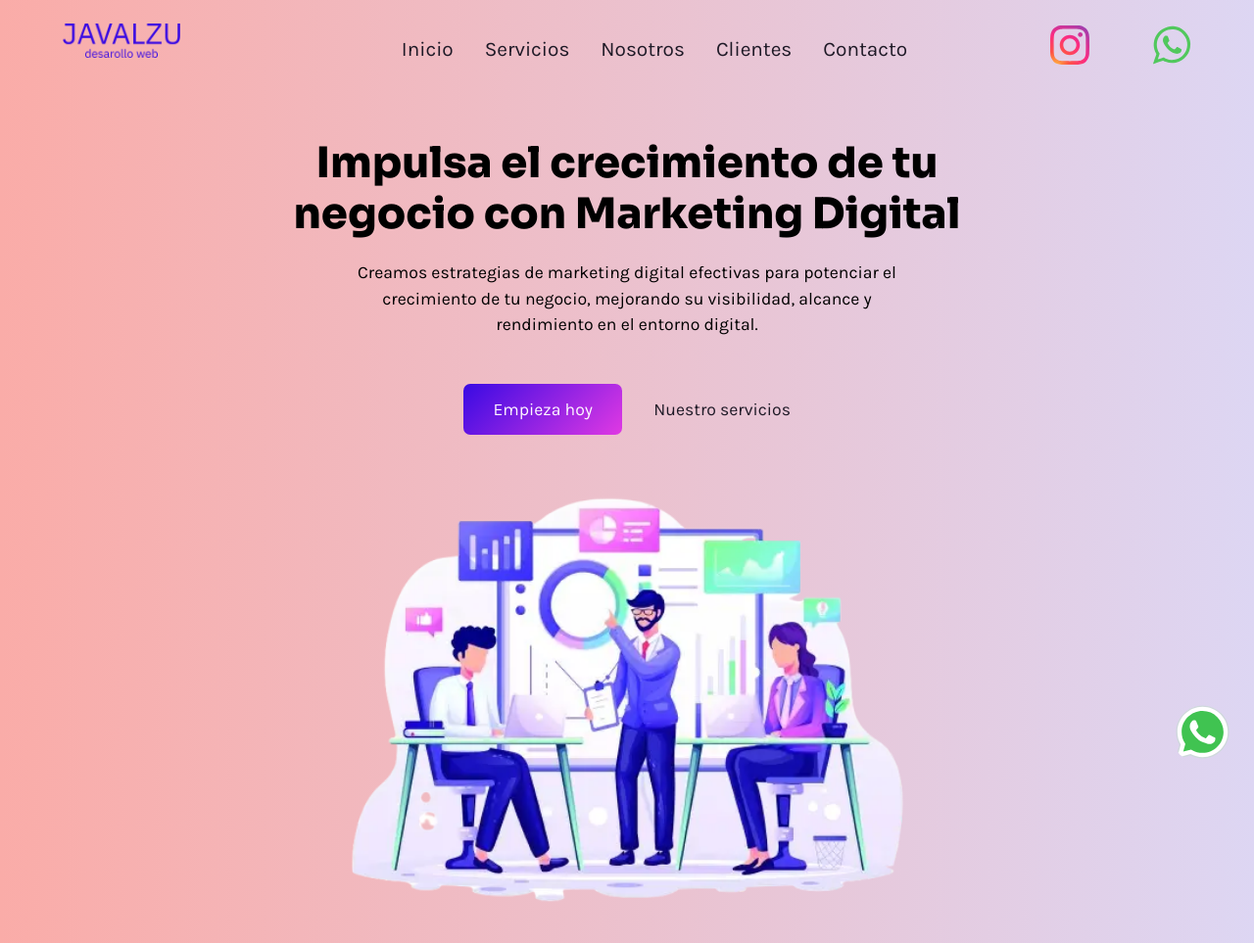
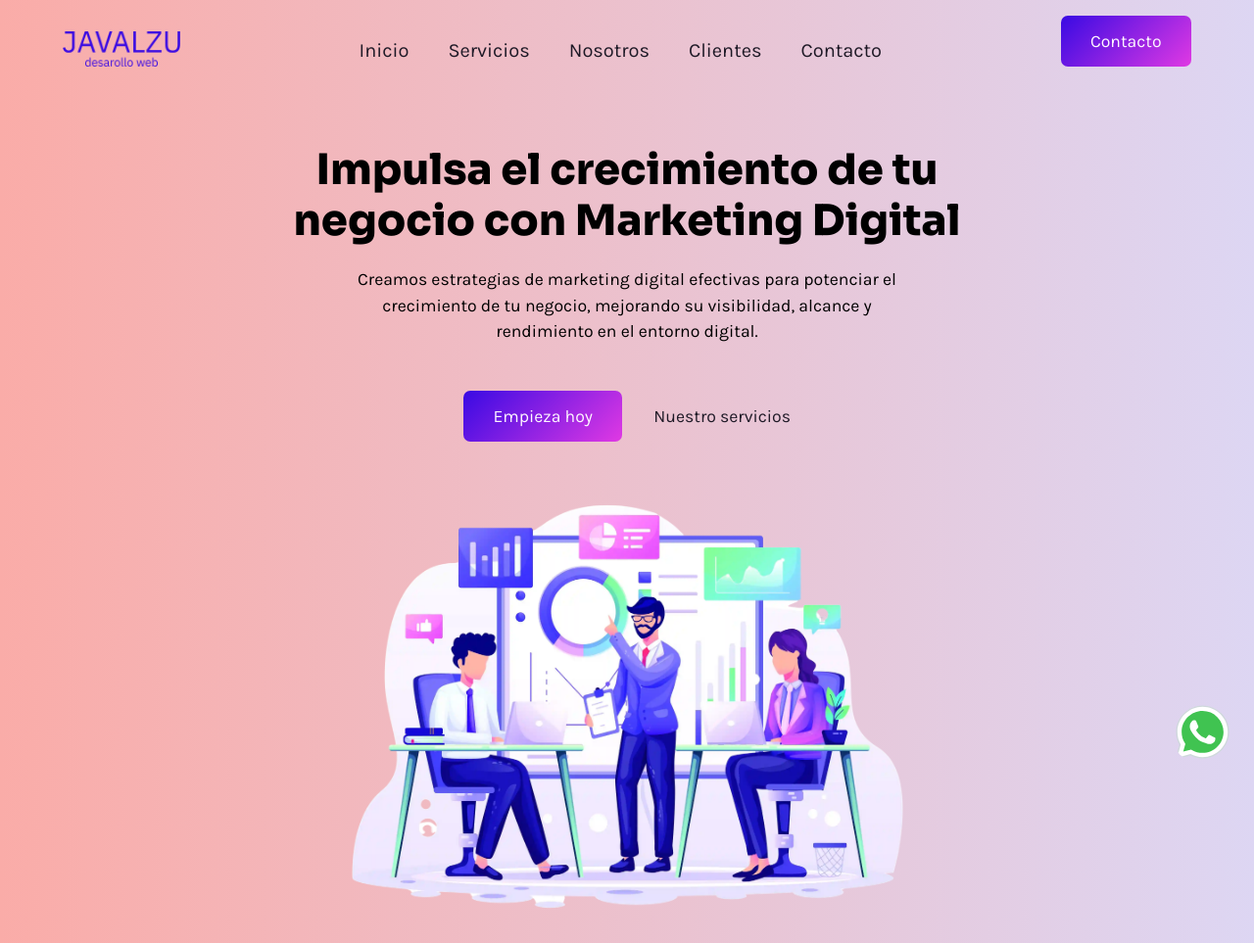
Before and after one commit to jaalzu/marketing-d-page, a plain HTML site: page index.html in a window 1280 px wide. Shown: the top 963 px of the page at 98% size. Drawn offline with nearby package versions, Linux system fonts and the light colour scheme; some packages are replaced by stand-ins of ours; a script that the page names is missing.

Commit message:
hero img improve

```diff
--- a/index.html
+++ b/index.html
@@ -70,17 +70,8 @@
                     <li><a href="#contact">Contacto</a></li>
                 </ul>
             </div>
-            <div class="nav__social">
-              <ul>
-                <li>
-                  <a href="https://www.instagram.com/javier.alzu/" target="_blank"><img src="public/imagenes/svg/Instagram_icon-icons.com_66804.svg" alt="instagram link" ></a>
-                </li>
-                <li>
-                  <a href="https://wa.me/5493624003042?text=Hola,%20estoy%20interesado%20en%20tus%20servicios%20de%20marketing%20Digital" target="_blank">
-                    <img src="public/imagenes/svg/whatsapp_icon-icons.com_62756.svg" alt="whatsapp link" >
-                  </a>
-                </li>
-              </ul>
+            <div>
+            <a href="#faq-contact" class="btn primary nav">Contacto</a>
             </div>
         </div>
         </div>
@@ -90,7 +81,7 @@
 <!-- hero start -->
   <section class="hero">
         <div class="hero__img">
-           <img src="public/imagenes/hero/hero-img.webp" alt="imagen de portada marketing digital" width="600px" >
+           <img src="public/imagenes/hero/hero__img.webp" alt="imagen de portada marketing digital" width="600px" >
         </div>
         <div class="hero__description">
         <div class="hero__title">
@@ -347,11 +338,11 @@
       method="POST" id="my-form">
         <div class="input__box">
           <label for="name" >Nombre completo</label>
-            <input type="text"  id="name" placeholder="leo messi" required>
+            <input type="text"  id="name" placeholder="javier alzu" required>
           </div>
           <div class="input__box">
             <label for="email" >Correo electrónico</label>
-              <input type="email"  id="email" placeholder="leomessi@gmail.com" required>
+              <input type="email"  id="email" placeholder="javieralzuu@gmail.com" required>
             </div>
               <label for="message" class="sr-only">Tu mensaje o consulta</label>
                 <textarea name="message" id="message" placeholder="Deja tu mensaje!" required></textarea>
--- a/scss/components/_buttons.scss
+++ b/scss/components/_buttons.scss
@@ -30,7 +30,9 @@
                 transition: 1s ease all;
             }
         }
-
+          &.nav{
+            display: inline-flex;
+          }
     }
 
 
--- a/scss/layout/_nav.scss
+++ b/scss/layout/_nav.scss
@@ -63,6 +63,10 @@
     }
 
     .nav__social{
+        display: none;
+    }
+
+    .btn.primary.nav{
         display: none;
     }
 
@@ -139,39 +143,45 @@
 
 
 
+
+
+
   @include respond-to(desktop) {
     .navbar{
         padding-inline: 5vw;
         height: 100%;
 
+        .btn.primary.nav{
+            display: inline-flex;
+        }
+
         .nav-container{
             width: 100%;
             display: flex;
             margin-top: 0;
-            align-items: center;
+            align-items: end;
 
             .logo{
                 position: static;
-                margin-top: 1.4rem;
             }
 
             .menu-items{
-                transform: translateY(20%);
-                margin-right: 4rem;
+                transform: translateY(0%);
                 backdrop-filter: none;
-                margin-top: 2rem;
                 flex-direction: row;
                 border-top: none;
-                border-bottom: none;
+                 border-bottom: none;
+                margin-top:2.5rem;
+
                     ul{
                         display: flex;
                         margin-top: 0;
-                        gap: 2rem;
+                        gap: 2.5rem;
 
                         li{
                             margin-bottom: 0;
                             a{
-                                font-size: 1.3rem;
+                                font-size: 1.250rem;
                             }
                         }
                     }
--- a/scss/sections/_services.scss
+++ b/scss/sections/_services.scss
@@ -11,7 +11,10 @@
 
         .services__box{
             margin-block: 2rem;
-            border: 1px solid $color-white;
+            border: 1px solid $color-black;
+            -webkit-box-shadow: 10px 10px 15px -12px rgba(0,0,0,0.35);
+-moz-box-shadow: 10px 10px 15px -12px rgba(0,0,0,0.35);
+box-shadow: 10px 10px 15px -12px rgba(0,0,0,0.35);
             border-radius: 10px;
             padding: 1.5rem;
 
```
Also changed, not shown: css/style.css, public/imagenes/hero/hero-img.webp (deleted), public/imagenes/hero/hero__img.webp (added), 1 other file.
